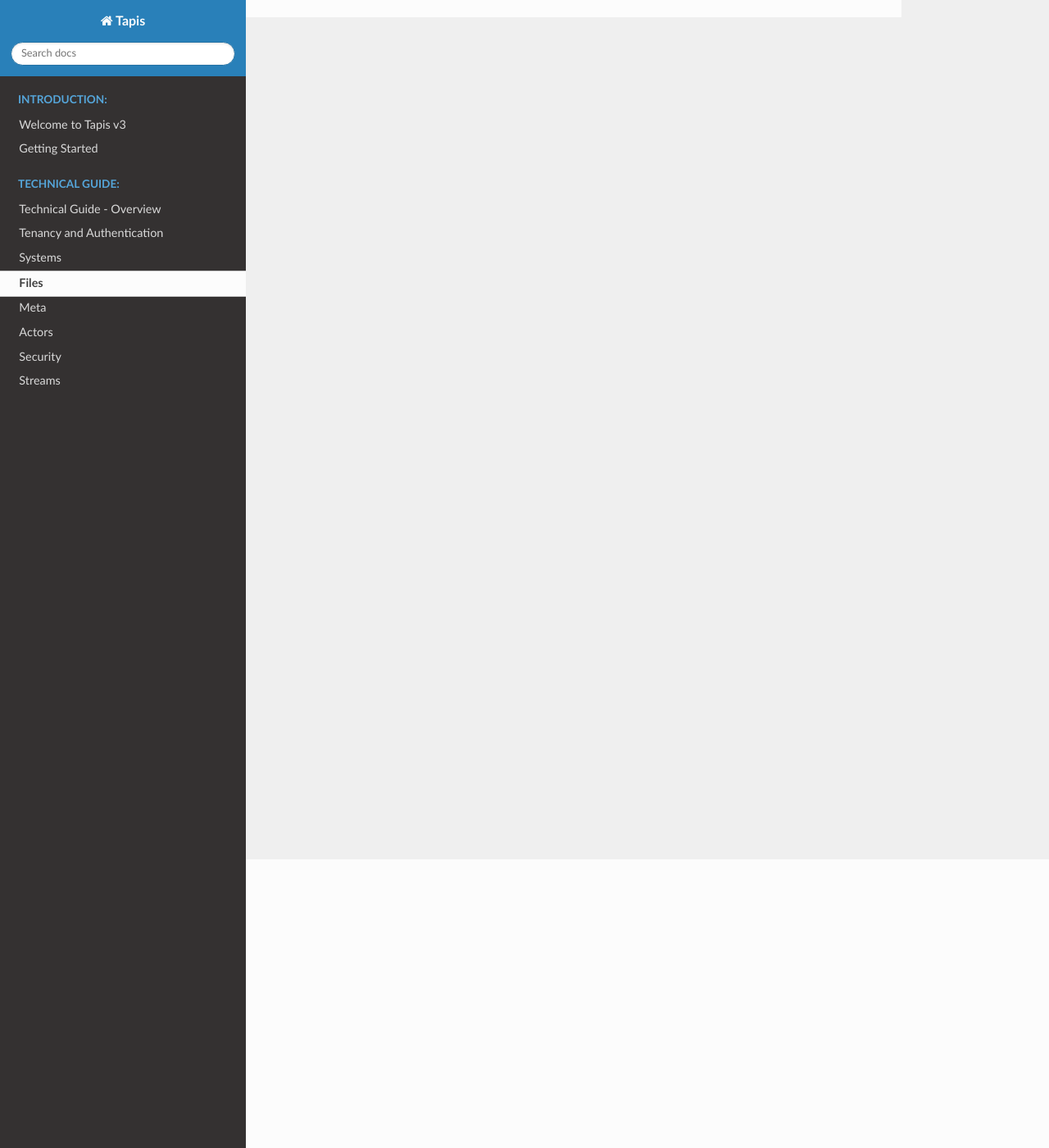
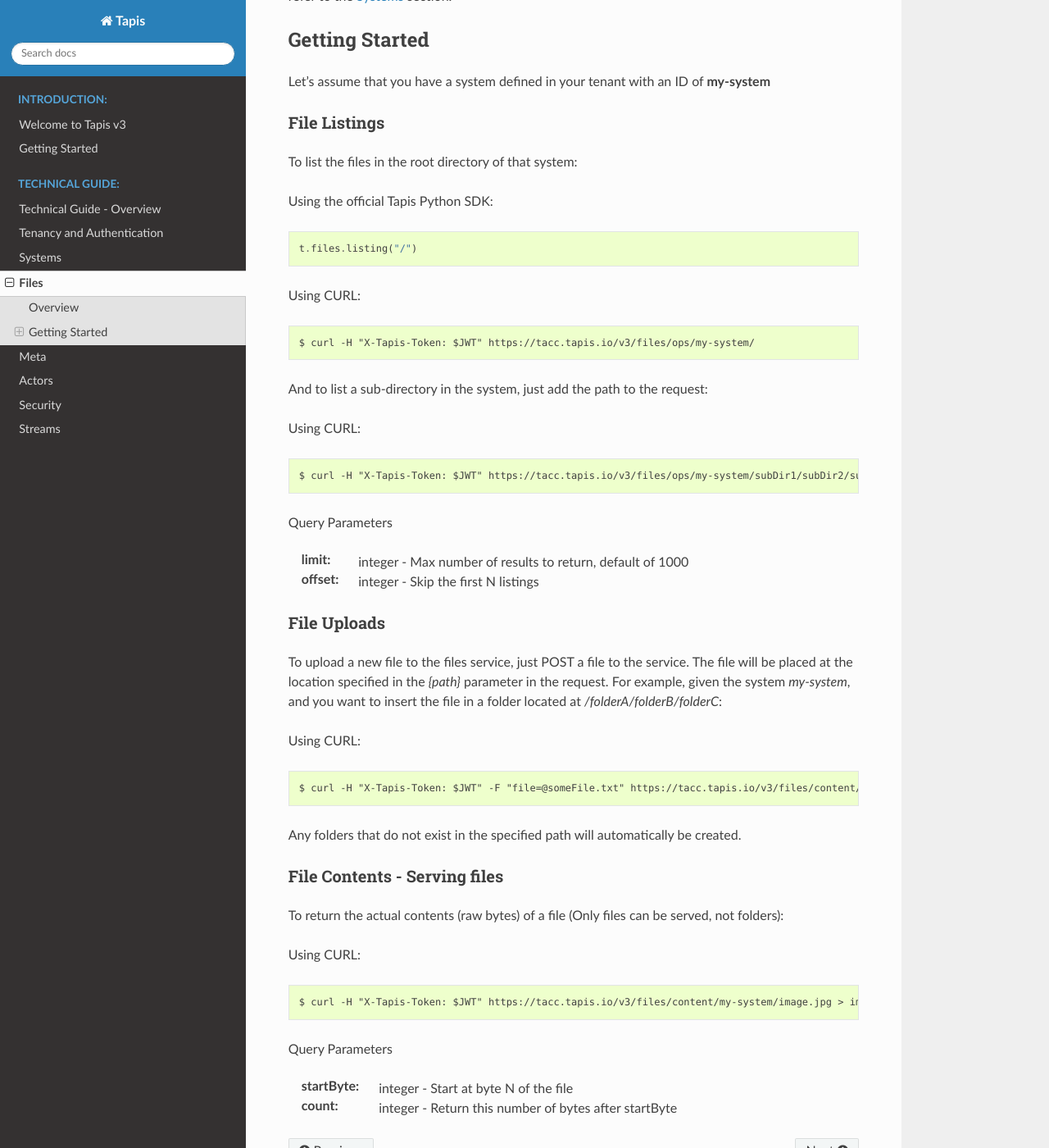
Before and after one commit to tapis-project/documentation, a Sphinx documentation site: the page built from source/technical/files.rst, in a window 1280 px wide and 1400 px high, scrolled down 352 px. Shown: the whole window at 82% size. Built offline with Sphinx 7.4.7 and the Read the Docs theme 2.0.0, drawn with Linux system fonts in a browser that asks for light colours; some of the changed text lies outside the part shown.

Commit message:
files service init

```diff
--- a/source/technical/files.rst
+++ b/source/technical/files.rst
@@ -4,4 +4,75 @@
 Files
 =====
 
-*Coming soon*
+The files service is the central point of interaction for doing all file operations in the Tapis ecosystem. Users can preform
+file listing, uploading, operations such as move/copy/delete and also transfer files between systems.
+
+----------
+Overview
+----------
+
+All file operations act upon *Storage* systems. If you are unfamiliar with the Systems service, please refer to the
+:ref:`systems` section.
+
+
+-----------------
+Getting Started
+-----------------
+
+Let's assume that you have a system defined in your tenant with an ID of **my-system**
+
+^^^^^^^^^^^^^^^^^^^^^^^
+File Listings
+^^^^^^^^^^^^^^^^^^^^^^^
+To list the files in the root directory of that system:
+
+Using the official Tapis Python SDK:
+
+.. code-block:: python
+
+ t.files.listing("/")
+
+Using CURL::
+
+ $ curl -H "X-Tapis-Token: $JWT" https://tacc.tapis.io/v3/files/ops/my-system/
+
+And to list a sub-directory in the system, just add the path to the request:
+
+Using CURL::
+
+ $ curl -H "X-Tapis-Token: $JWT" https://tacc.tapis.io/v3/files/ops/my-system/subDir1/subDir2/subDir3/
+
+Query Parameters
+
+:limit: integer - Max number of results to return, default of 1000
+:offset: integer - Skip the first N listings
+
+
+^^^^^^^^^^^^^^^^^^^^^^^
+File Uploads
+^^^^^^^^^^^^^^^^^^^^^^^
+
+To upload a new file to the files service, just POST a file to the service. The file will be placed at
+the location specified in the `{path}` parameter in the request. For example, given the system `my-system`, and you want to
+insert the file in a folder located at `/folderA/folderB/folderC`:
+
+Using CURL::
+
+ $ curl -H "X-Tapis-Token: $JWT" -F "file=@someFile.txt" https://tacc.tapis.io/v3/files/content/my-system/folderA/folderB/folderC/someFile.txt
+
+Any folders that do not exist in the specified path will automatically be created.
+
+^^^^^^^^^^^^^^^^^^^^^^^
+File Contents - Serving files
+^^^^^^^^^^^^^^^^^^^^^^^
+
+To return the actual contents (raw bytes) of a file (Only files can be served, not folders):
+
+Using CURL::
+
+ $ curl -H "X-Tapis-Token: $JWT" https://tacc.tapis.io/v3/files/content/my-system/image.jpg > image.jpg
+
+Query Parameters
+
+:startByte: integer - Start at byte N of the file
+:count: integer - Return this number of bytes after startByte
```
